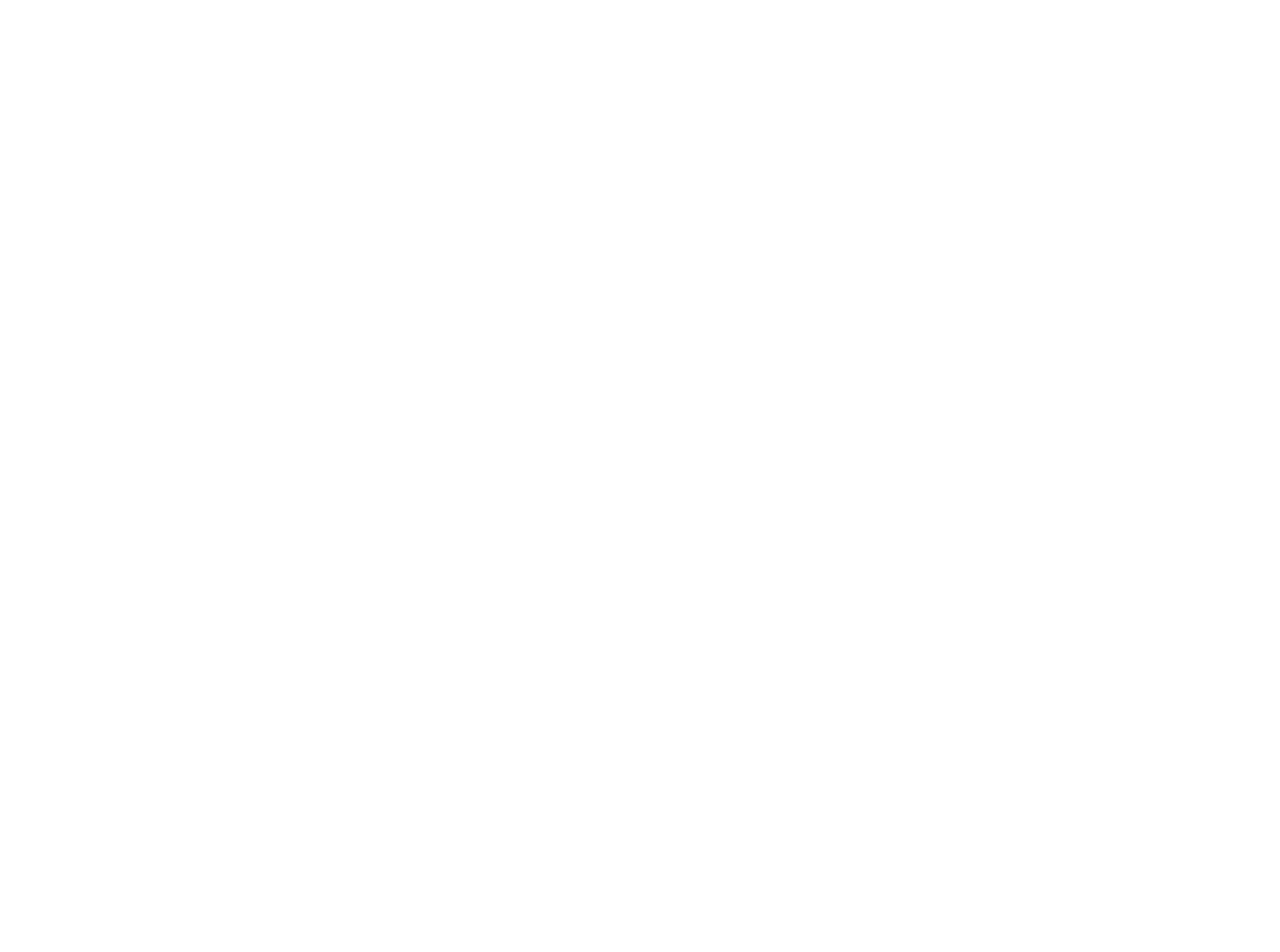
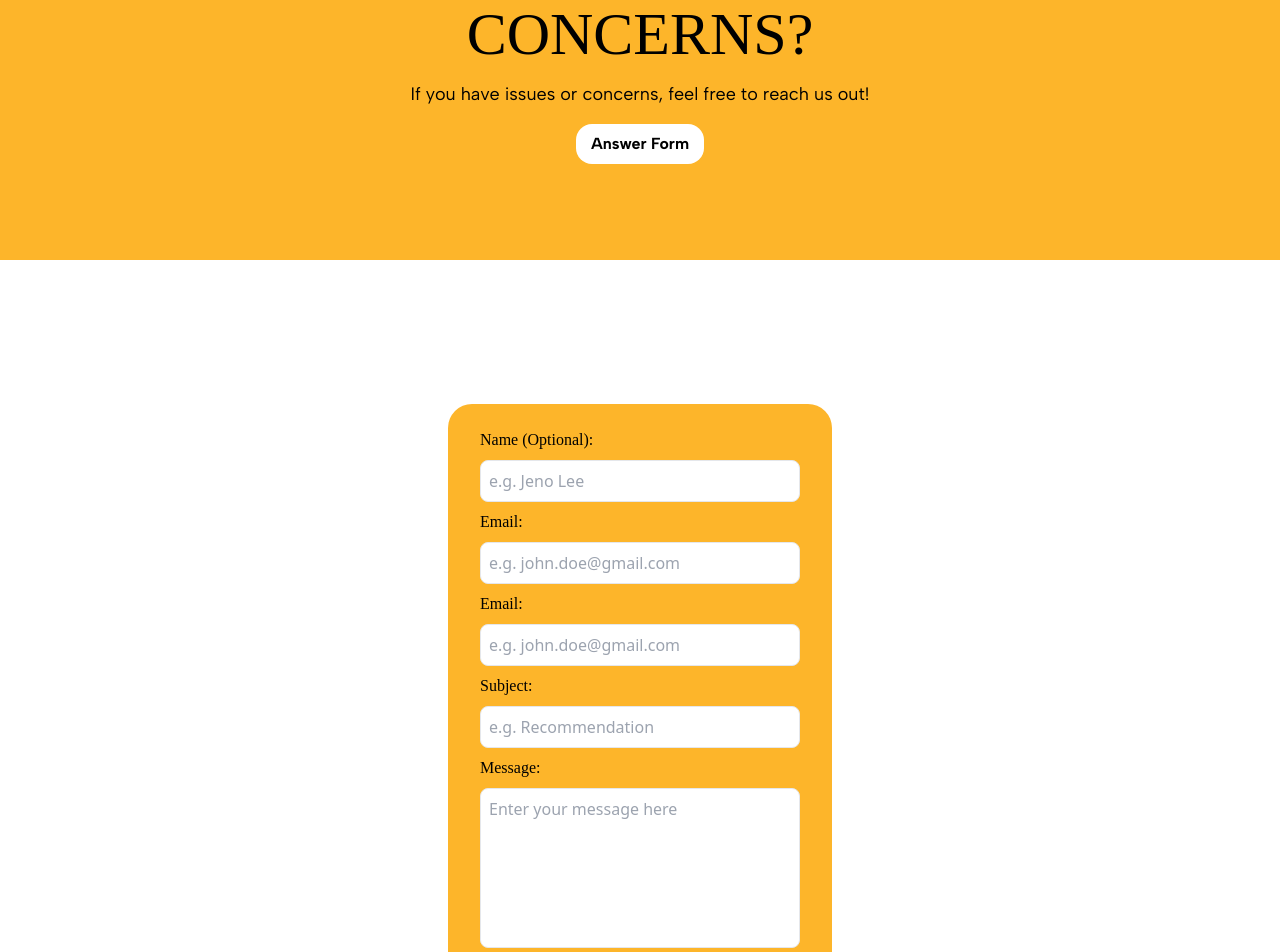
Before and after one commit to computerscience-person/Group2_WVSU-Orbit, a React (Vite) app in the folder frontend/: page /contact in a window 1280 px wide. Shown: the part 140-1092 px from the top of the page. Before the commit the page ends 800 px from the top, so only its background shows below. Built offline with nearby package versions, Linux system fonts and the light colour scheme; a web font is replaced by a local one.

Commit message:
Draft of contact page

```diff
--- a/frontend/src/pages/ContactsUs.tsx
+++ b/frontend/src/pages/ContactsUs.tsx
@@ -1,8 +1,74 @@
 import React from "npm:react";
+import Nav from "../components/Nav";
 const ContactsUs = () => {
   return (
-    <div>
-      <h1>Contacts Us!</h1>
+    <div className="bg-sunshine h-full flex flex-col min-h-screen">
+      <Nav />
+      <div className="flex flex-col justify-center items-center h-fit space-y-4 my-24 mx-">
+        <h1 className="font-leader text-6xl">CONCERNS?</h1>
+        <p className="font-content text-lg">
+          If you have issues or concerns, feel free to reach us out!
+        </p>
+        <button className="bg-white font-content font-bold w-32 h-10 rounded-2xl">
+          Answer Form
+        </button>
+      </div>
+
+      {/* to be fixed */}
+      <div className="bg-white flex justify-center items-center">
+        {/* CONTACT FORM */}
+        <div className="bg-sunshine w-fit py-6 px-8 h-auto justify-start rounded-3xl space-y-2 my-36">
+          <div>
+            <p className="font-leader">Name (Optional):</p>
+            <input
+              type="text"
+              placeholder="e.g. Jeno Lee"
+              className="mt-2 p-2 border rounded-lg w-80 "
+            />
+          </div>
+
+          <div>
+            <p className="font-leader">Email:</p>
+            <input
+              type="text"
+              placeholder="e.g. john.doe@gmail.com"
+              className="mt-2 p-2 border rounded-lg w-80 "
+            />
+          </div>
+
+          <div>
+            <p className="font-leader">Email:</p>
+            <input
+              type="text"
+              placeholder="e.g. john.doe@gmail.com"
+              className="mt-2 p-2 border rounded-lg w-80 "
+            />
+          </div>
+
+          <div>
+            <p className="font-leader">Subject:</p>
+            <input
+              type="text"
+              placeholder="e.g. Recommendation"
+              className="mt-2 p-2 border rounded-lg w-80 "
+            />
+          </div>
+
+          <div>
+            <p className="font-leader">Message:</p>
+            <textarea
+              className="mt-2 p-2 border rounded-lg w-80 h-40 resize-none"
+              placeholder="Enter your message here"
+            />
+          </div>
+
+          <div className="flex justify-center mt-4">
+            <button className="bg-white font-content font-bold w-32 h-10 rounded-2xl">
+              SEND
+            </button>
+          </div>
+        </div>
+      </div>
     </div>
   );
 };
```
